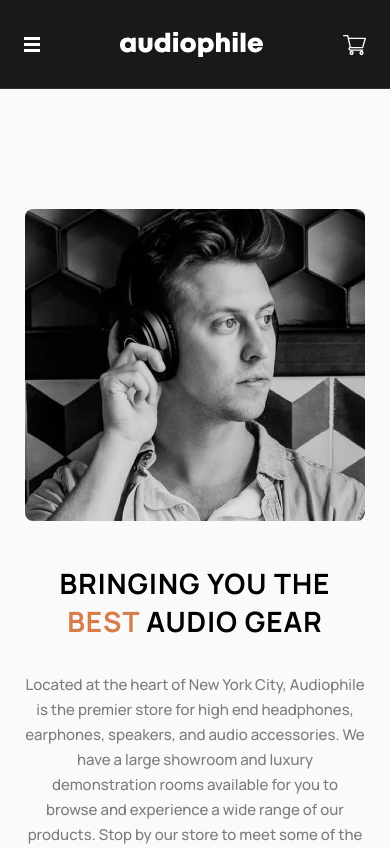
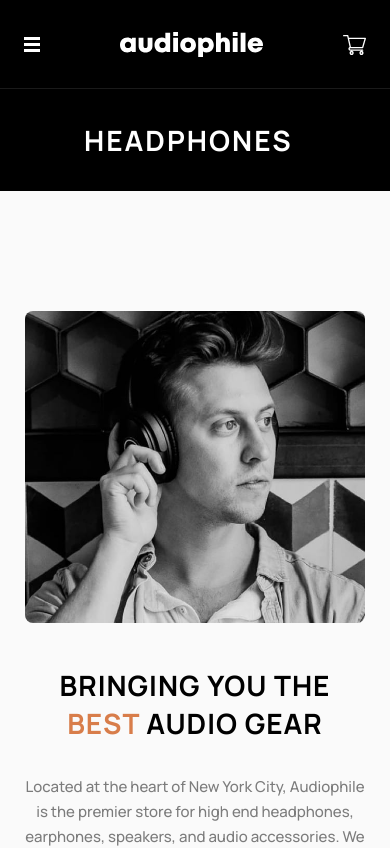
Before and after one commit to GIGAKLIBADZE/audiophile-ecommerce-website, a React (Vite) app: page /category-headphones in a window 390 px wide. Shown: the top 848 px of the page. Built offline with nearby package versions, Linux system fonts and the light colour scheme.

Commit message:
add the title part with its styled for the categroy of the headphones page

```diff
--- /dev/null
+++ b/src/components/Headphones/HeadphonesTitle.tsx
@@ -0,0 +1,13 @@
+import { Title, TitleContainer } from "./HeadphonesTitleStyles";
+
+const HeadphonesTitle: React.FC = () => {
+  return (
+    <>
+      <TitleContainer>
+        <Title>HEADPHONES</Title>
+      </TitleContainer>
+    </>
+  );
+};
+
+export default HeadphonesTitle;
--- /dev/null
+++ b/src/components/Headphones/HeadphonesTitleStyles.tsx
@@ -0,0 +1,16 @@
+import styled from "styled-components";
+
+export const TitleContainer = styled.div`
+  width: 100%;
+  padding: 3.2rem 8.4rem;
+  /* background-color: #191919; */
+  background-color: #000;
+`;
+
+export const Title = styled.h1`
+  font-size: 2.8rem;
+  font-weight: bold;
+  line-height: normal;
+  letter-spacing: 2px;
+  color: #fff;
+`;
--- a/src/components/home/HeaderLayoutStyles.tsx
+++ b/src/components/home/HeaderLayoutStyles.tsx
@@ -3,7 +3,8 @@ import styled from "styled-components";
 export const HeaderContainer = styled.header`
   width: 100%;
   padding: 3.2rem 2.4rem;
-  background-color: #191919;
+  /* background-color: #191919; */
+  background-color: #000;
   display: flex;
   justify-content: space-between;
   align-items: center;
--- a/src/pages/CategoryHeadphones.tsx
+++ b/src/pages/CategoryHeadphones.tsx
@@ -1,5 +1,11 @@
+import HeadphonesTitle from "../components/Headphones/HeadphonesTitle";
+
 const CategoriesHeadPhones: React.FC = () => {
-  return <></>;
+  return (
+    <>
+      <HeadphonesTitle />
+    </>
+  );
 };
 
 export default CategoriesHeadPhones;
```
